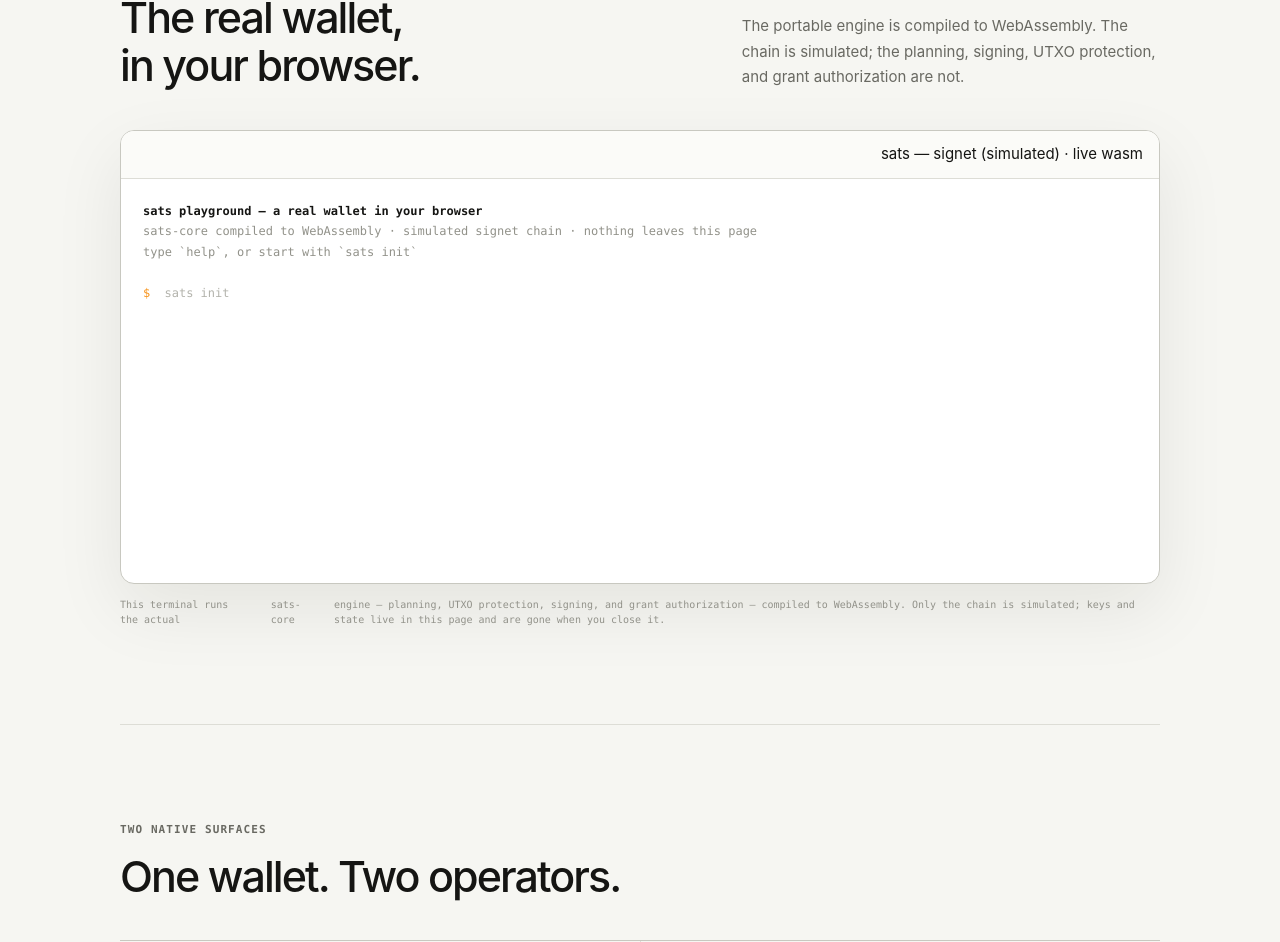
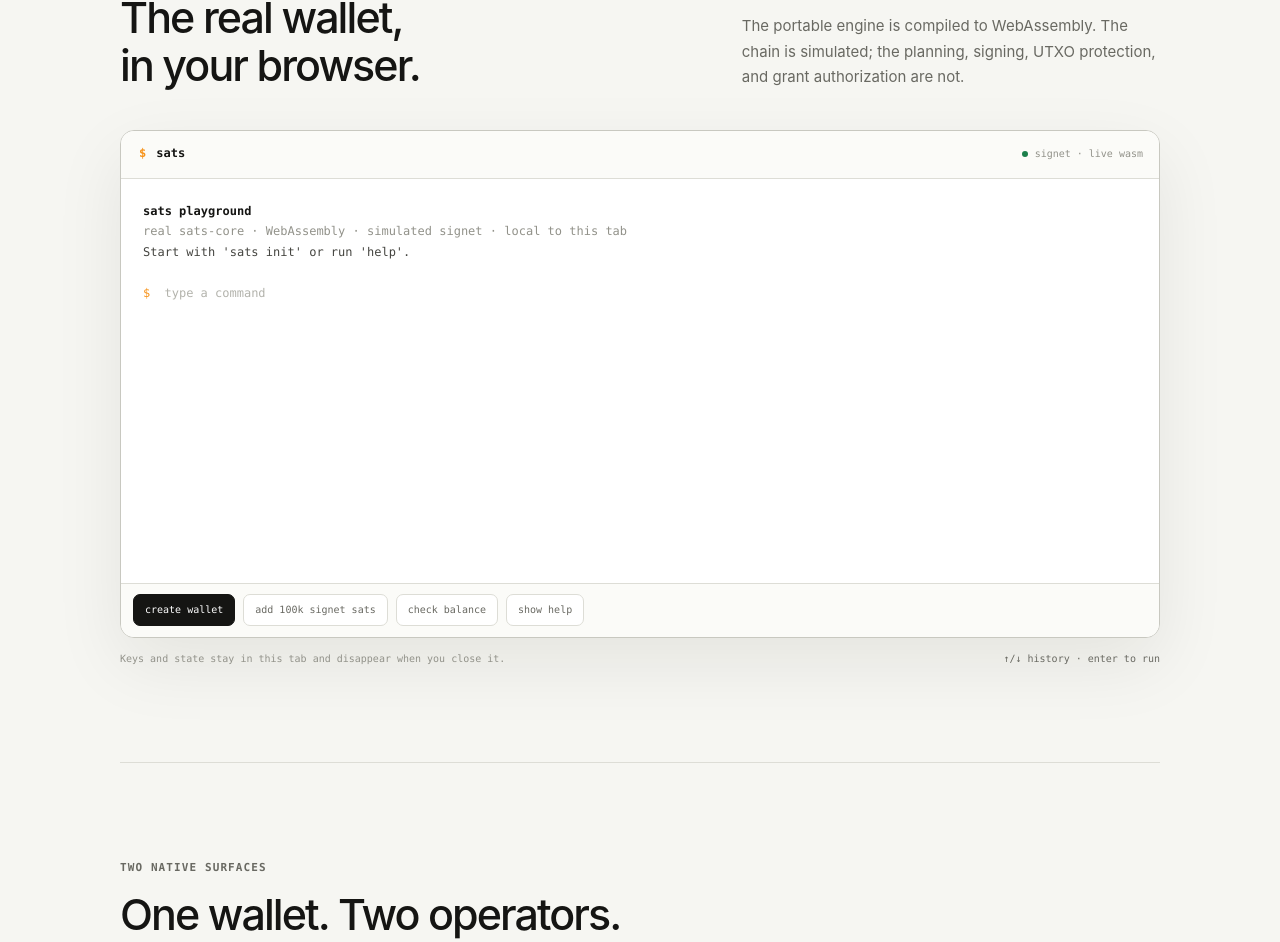
Before and after one commit to idemresearch/sats, a Next.js app in the folder website/: page / in a window 1280 px wide. Shown: the part 995-1937 px from the top of the page. Built offline with nearby package versions, Linux system fonts and the light colour scheme; no server answers.

Commit message:
Polish the interactive wallet terminal

```diff
--- a/website/components/Playground.tsx
+++ b/website/components/Playground.tsx
@@ -2,8 +2,6 @@
 
 import { useCallback, useEffect, useRef, useState } from "react";
 
-// The wasm-bindgen module is loaded at runtime from /playground/ (built by
-// scripts/build-playground.sh), so the bundler never sees it.
 type WasmWallet = {
   init(now: number): string;
   reset(): void;
@@ -24,16 +22,26 @@ type WasmWallet = {
   ): string;
   grants(now: number): string;
   revoke(agent: string): string;
-  agent_send(agent: string, recipient: string, amount: string, feeRate: number, now: number): string;
+  agent_send(
+    agent: string,
+    recipient: string,
+    amount: string,
+    feeRate: number,
+    now: number
+  ): string;
   history(): string;
 };
 
 type Line = { cls: string; text: string };
+type QuickAction = { label: string; command: string; primary?: boolean };
 
 const WELCOME: Line[] = [
-  { cls: "t-c", text: "sats playground — a real wallet in your browser" },
-  { cls: "t-dim", text: "sats-core compiled to WebAssembly · simulated signet chain · nothing leaves this page" },
-  { cls: "t-dim", text: "type `help`, or start with `sats init`" },
+  { cls: "t-c", text: "sats playground" },
+  {
+    cls: "t-dim",
+    text: "real sats-core · WebAssembly · simulated signet · local to this tab",
+  },
+  { cls: "t-o", text: "Start with 'sats init' or run 'help'." },
   { cls: "", text: "" },
 ];
 
@@ -44,34 +52,51 @@ const HELP: Line[] = [
   ["t-o", "  sats faucet [amount]         playground faucet (default 100k)"],
   ["t-o", "  sats send <addr> <amt>       prepare · confirm · sign · broadcast"],
   ["t-o", "  sats history                 finalized transactions"],
-  ["t-o", "  sats agent grant <name> --budget <sats> [--for 24h] [--max-tx n] [--max-fee n]"],
+  ["t-o", "  sats agent grant <name> --budget <sats> [--for 24h]"],
   ["t-o", "  sats agent list              current authority"],
   ["t-o", "  sats agent revoke <name>     delete a grant"],
-  ["t-o", "  sats agent send <name> <addr> <amt>    what the MCP `send` tool runs"],
+  ["t-o", "  sats agent send <name> <addr> <amt>    run a granted send"],
   ["t-o", "  clear · reset"],
-  ["t-dim", "amounts are integer sats, with shorthand: 25k = 25,000 · 1.5m = 1,500,000"],
+  ["t-dim", "amount shorthand: 25k = 25,000 · 1.5m = 1,500,000"],
 ].map(([cls, text]) => ({ cls, text }));
+
+const DEFAULT_ACTIONS: QuickAction[] = [
+  { label: "create wallet", command: "sats init", primary: true },
+  { label: "add 100k signet sats", command: "sats faucet 100k" },
+  { label: "check balance", command: "sats balance" },
+  { label: "show help", command: "help" },
+];
+
+const CONFIRM_ACTIONS: QuickAction[] = [
+  { label: "confirm send", command: "y", primary: true },
+  { label: "cancel", command: "n" },
+];
 
 function fmt(n: number): string {
   return Math.trunc(n).toLocaleString("en-US");
 }
 
 function parseDuration(s: string): number | null {
-  const m = /^(\d+(?:\.\d+)?)(s|m|h|d)$/.exec(s.trim());
-  if (!m) return null;
-  const mult = { s: 1, m: 60, h: 3600, d: 86400 }[m[2] as "s" | "m" | "h" | "d"];
-  const secs = Math.round(parseFloat(m[1]) * mult);
+  const match = /^(\d+(?:\.\d+)?)(s|m|h|d)$/.exec(s.trim());
+  if (!match) return null;
+  const mult = { s: 1, m: 60, h: 3600, d: 86400 }[
+    match[2] as "s" | "m" | "h" | "d"
+  ];
+  const secs = Math.round(parseFloat(match[1]) * mult);
   return secs > 0 ? secs : null;
 }
 
 function humanDuration(secs: number): string {
-  if (secs % 86400 === 0) return `${secs / 86400}d`;
-  if (secs % 3600 === 0) return `${secs / 3600}h`;
-  if (secs % 60 === 0) return `${secs / 60}m`;
-  return `${secs}s`;
+  if (secs % 86400 === 0) return secs / 86400 + "d";
+  if (secs % 3600 === 0) return secs / 3600 + "h";
+  if (secs % 60 === 0) return secs / 60 + "m";
+  return secs + "s";
 }
 
-function splitFlags(tokens: string[]): { args: string[]; flags: Map<string, string> } {
+function splitFlags(tokens: string[]): {
+  args: string[];
+  flags: Map<string, string>;
+} {
   const args: string[] = [];
   const flags = new Map<string, string>();
   for (let i = 0; i < tokens.length; i++) {
@@ -89,6 +114,7 @@ export default function Playground() {
   const [lines, setLines] = useState<Line[]>(WELCOME);
   const [input, setInput] = useState("");
   const [prompt, setPrompt] = useState("$ ");
+  const [isRunning, setIsRunning] = useState(false);
   const walletRef = useRef<WasmWallet | null>(null);
   const loadingRef = useRef<Promise<void> | null>(null);
   const pendingSendRef = useRef<string | null>(null);
@@ -98,7 +124,7 @@ export default function Playground() {
   const inputRef = useRef<HTMLInputElement>(null);
 
   const push = useCallback((...added: Line[]) => {
-    setLines((prev) => [...prev, ...added]);
+    setLines((previous) => [...previous, ...added]);
   }, []);
 
   useEffect(() => {
@@ -108,10 +134,10 @@ export default function Playground() {
   const ensureWallet = useCallback(async (): Promise<WasmWallet> => {
     if (walletRef.current) return walletRef.current;
     if (!loadingRef.current) {
-      // Runtime import keeps webpack/turbopack from trying to bundle the
-      // wasm-bindgen glue; the /playground files are plain static assets.
-      const importUrl = new Function("u", "return import(u)") as (u: string) => Promise<{
-        default: (m?: string) => Promise<unknown>;
+      const importUrl = new Function("u", "return import(u)") as (
+        url: string
+      ) => Promise<{
+        default: (module?: string) => Promise<unknown>;
         Playground: new () => WasmWallet;
       }>;
       loadingRef.current = (async () => {
@@ -124,13 +150,16 @@ export default function Playground() {
     return walletRef.current!;
   }, []);
 
-  // Warm the engine while the visitor is still reading the page.
   useEffect(() => {
-    const idle = (window as { requestIdleCallback?: (cb: () => void) => number })
-      .requestIdleCallback ?? ((cb: () => void) => window.setTimeout(cb, 1500));
+    const idle =
+      (
+        window as {
+          requestIdleCallback?: (callback: () => void) => number;
+        }
+      ).requestIdleCallback ??
+      ((callback: () => void) => window.setTimeout(callback, 1500));
     idle(() => {
       ensureWallet().catch(() => {
-        // Surfaced on first command instead.
         loadingRef.current = null;
       });
     });
@@ -139,15 +168,17 @@ export default function Playground() {
   const now = () => Date.now() / 1000;
 
   function kv(rows: [string, string][], cls = "t-o"): Line[] {
-    const width = Math.max(...rows.map(([k]) => k.length));
-    return rows.map(([k, v]) => ({ cls, text: `${k.padEnd(width + 2)}${v}` }));
+    const width = Math.max(...rows.map(([key]) => key.length));
+    return rows.map(([key, value]) => ({
+      cls,
+      text: key.padEnd(width + 2) + value,
+    }));
   }
 
   async function run(raw: string): Promise<void> {
     const cmd = raw.trim();
     push({ cls: "", text: "" });
 
-    // A pending `sats send` confirmation intercepts the next entry.
     if (pendingSendRef.current !== null) {
       const id = pendingSendRef.current;
       pendingSendRef.current = null;
@@ -157,7 +188,14 @@ export default function Playground() {
         const sent = JSON.parse(wallet.confirm(id, now()));
         push(
           { cls: "t-g", text: "signed · saved · broadcast ✓" },
-          { cls: "t-dim", text: `txid ${sent.txid} · confirmed in simulated block ${fmt(sent.height)}` }
+          {
+            cls: "t-dim",
+            text:
+              "txid " +
+              sent.txid +
+              " · confirmed in simulated block " +
+              fmt(sent.height),
+          }
         );
       } else {
         wallet.cancel(id);
@@ -186,7 +224,10 @@ export default function Playground() {
 
     const tokens = cmd.split(/\s+/);
     if (tokens[0] !== "sats") {
-      push({ cls: "t-r", text: `unknown command ${tokens[0]!} — try \`help\`` });
+      push({
+        cls: "t-r",
+        text: "unknown command " + tokens[0] + " — try 'help'",
+      });
       return;
     }
 
@@ -196,62 +237,104 @@ export default function Playground() {
 
     if (sub === "init") {
       if (wallet.has_wallet()) {
-        push({ cls: "t-r", text: "a wallet already exists — `reset` to start over" });
+        push({
+          cls: "t-r",
+          text: "a wallet already exists — use 'reset' to start over",
+        });
         return;
       }
       const info = JSON.parse(wallet.init(now()));
       push(
-        { cls: "t-g", text: "wallet created (signet) · BIP-86 taproot · watch-only + local signer" },
-        { cls: "t-dim", text: "seed (playground only — never shown like this in the CLI):" },
-        { cls: "t-o", text: `  ${info.mnemonic}` },
-        { cls: "t-dim", text: "get simulated coins with `sats faucet`" }
+        {
+          cls: "t-g",
+          text: "wallet created · signet · BIP-86 taproot · local signer",
+        },
+        {
+          cls: "t-dim",
+          text: "seed (playground only — the native CLI shows this once):",
+        },
+        { cls: "t-o", text: "  " + info.mnemonic },
+        { cls: "t-dim", text: "Next: add simulated coins with 'sats faucet'." }
       );
       return;
     }
 
     if (!wallet.has_wallet()) {
-      push({ cls: "t-r", text: "no wallet — run `sats init` first" });
+      push({ cls: "t-r", text: "no wallet — run 'sats init' first" });
       return;
     }
 
     switch (sub) {
       case "receive": {
-        const r = JSON.parse(wallet.receive());
-        push({ cls: "t-o", text: r.address });
+        const result = JSON.parse(wallet.receive());
+        push({ cls: "t-o", text: result.address });
         return;
       }
       case "balance": {
-        const b = JSON.parse(wallet.balance());
-        push({ cls: "t-o", text: `${fmt(b.total_sat)} sat` });
-        if (b.pending_sat > 0)
-          push({ cls: "t-dim", text: `${fmt(b.pending_sat)} sat pending` });
-        push({ cls: "t-dim", text: `simulated signet · block ${fmt(b.height)}` });
+        const balance = JSON.parse(wallet.balance());
+        push({ cls: "t-o", text: fmt(balance.total_sat) + " sat" });
+        if (balance.pending_sat > 0) {
+          push({
+            cls: "t-dim",
+            text: fmt(balance.pending_sat) + " sat pending",
+          });
+        }
+        push({
+          cls: "t-dim",
+          text: "simulated signet · block " + fmt(balance.height),
+        });
         return;
       }
       case "faucet": {
-        const f = JSON.parse(wallet.faucet(args[1] ?? "100k", now()));
+        const faucet = JSON.parse(
+          wallet.faucet(args[1] ?? "100k", now())
+        );
         push(
-          { cls: "t-g", text: `+${fmt(f.amount_sat)} sat confirmed in simulated block ${fmt(f.height)}` },
-          { cls: "t-dim", text: `txid ${f.txid.slice(0, 16)}… (faucet is playground-only; on real signet use a public faucet)` }
+          {
+            cls: "t-g",
+            text:
+              "+" +
+              fmt(faucet.amount_sat) +
+              " sat · confirmed in simulated block " +
+              fmt(faucet.height),
+          },
+          {
+            cls: "t-dim",
+            text:
+              "txid " +
+              faucet.txid.slice(0, 16) +
+              "… · playground faucet only",
+          }
         );
         return;
       }
       case "send": {
         if (args.length < 3) {
-          push({ cls: "t-r", text: "usage: sats send <address> <amount> [--fee-rate n]" });
+          push({
+            cls: "t-r",
+            text: "usage: sats send <address> <amount> [--fee-rate n]",
+          });
           return;
         }
         const feeRate = parseInt(flags.get("fee-rate") ?? "2", 10);
-        const plan = JSON.parse(wallet.prepare(args[1], args[2], feeRate, now()));
+        const plan = JSON.parse(
+          wallet.prepare(args[1], args[2], feeRate, now())
+        );
         push(
           ...kv([
-            ["Amount", `${fmt(plan.amount_sat)} sat`],
-            ["Fee", `${fmt(plan.fee_sat)} sat (${feeRate} sat/vB)`],
-            ["Total", `${fmt(plan.total_sat)} sat`],
+            ["Amount", fmt(plan.amount_sat) + " sat"],
+            ["Fee", fmt(plan.fee_sat) + " sat (" + feeRate + " sat/vB)"],
+            ["Total", fmt(plan.total_sat) + " sat"],
           ])
         );
-        if (plan.excluded_utxos > 0)
-          push({ cls: "t-dim", text: `${plan.excluded_utxos} inscription-suspect utxo(s) excluded from selection` });
+        if (plan.excluded_utxos > 0) {
+          push({
+            cls: "t-dim",
+            text:
+              plan.excluded_utxos +
+              " inscription-suspect utxo(s) excluded from selection",
+          });
+        }
         pendingSendRef.current = plan.id;
         setPrompt("confirm send? [y/N] ");
         return;
@@ -267,11 +350,19 @@ export default function Playground() {
           push({ cls: "t-dim", text: "no transactions yet" });
           return;
         }
-        for (const r of rows)
+        for (const row of rows) {
           push({
             cls: "t-o",
-            text: `${r.txid.slice(0, 12)}…  ${fmt(r.amount_sat).padStart(10)} sat  fee ${fmt(r.fee_sat)}  ${r.status}`,
+            text:
+              row.txid.slice(0, 12) +
+              "…  " +
+              fmt(row.amount_sat).padStart(10) +
+              " sat  fee " +
+              fmt(row.fee_sat) +
+              "  " +
+              row.status,
           });
+        }
         return;
       }
       case "agent": {
@@ -279,7 +370,10 @@ export default function Playground() {
         return;
       }
       default:
-        push({ cls: "t-r", text: `unknown command \`sats ${sub ?? ""}\` — try \`help\`` });
+        push({
+          cls: "t-r",
+          text: "unknown command 'sats " + (sub ?? "") + "' — try 'help'",
+        });
     }
   }
 
@@ -293,27 +387,58 @@ export default function Playground() {
       const name = args[1];
       const budget = flags.get("budget");
       if (!name || !budget) {
-        push({ cls: "t-r", text: "usage: sats agent grant <name> --budget <sats> [--for 24h] [--max-tx n] [--max-fee n]" });
+        push({
+          cls: "t-r",
+          text:
+            "usage: sats agent grant <name> --budget <sats> " +
+            "[--for 24h] [--max-tx n] [--max-fee n]",
+        });
         return;
       }
       const lifetime = parseDuration(flags.get("for") ?? "24h");
       if (lifetime === null) {
-        push({ cls: "t-r", text: `invalid --for ${flags.get("for")} (try 24h, 7d)` });
+        push({
+          cls: "t-r",
+          text: "invalid --for " + flags.get("for") + " (try 24h or 7d)",
+        });
         return;
       }
-      const g = JSON.parse(
-        wallet.grant(name, budget, flags.get("max-tx"), flags.get("max-fee"), lifetime, now())
+      const grant = JSON.parse(
+        wallet.grant(
+          name,
+          budget,
+          flags.get("max-tx"),
+          flags.get("max-fee"),
+          lifetime,
+          now()
+        )
       );
       const rows: [string, string][] = [
-        ["Grant", g.agent],
-        ["Budget", `${fmt(g.budget_sat)} sat`],
+        ["Grant", grant.agent],
+        ["Budget", fmt(grant.budget_sat) + " sat"],
       ];
-      if (g.max_tx_sat != null) rows.push(["Max tx", `${fmt(g.max_tx_sat)} sat`]);
-      if (g.max_fee_sat != null) rows.push(["Max fee", `${fmt(g.max_fee_sat)} sat`]);
+      if (grant.max_tx_sat != null) {
+        rows.push(["Max tx", fmt(grant.max_tx_sat) + " sat"]);
+      }
+      if (grant.max_fee_sat != null) {
+        rows.push(["Max fee", fmt(grant.max_fee_sat) + " sat"]);
+      }
       rows.push(["For", humanDuration(lifetime)]);
       push(...kv(rows));
-      push({ cls: "t-g", text: `granted  ${g.agent}${g.replaced ? " (previous grant replaced)" : ""}` });
-      push({ cls: "t-dim", text: `try it:  sats agent send ${g.agent} <address> <amount>` });
+      push({
+        cls: "t-g",
+        text:
+          "granted " +
+          grant.agent +
+          (grant.replaced ? " · previous grant replaced" : ""),
+      });
+      push({
+        cls: "t-dim",
+        text:
+          "Try it: sats agent send " +
+          grant.agent +
+          " <address> <amount>",
+      });
       return;
     }
     if (sub === "list") {
@@ -328,11 +453,21 @@ export default function Playground() {
         push({ cls: "t-dim", text: "no grants" });
         return;
       }
-      for (const g of rows)
+      for (const grant of rows) {
         push({
-          cls: g.expired ? "t-dim" : "t-o",
-          text: `${g.agent.padEnd(12)} ${fmt(g.remaining_sat)}/${fmt(g.budget_sat)} sat remaining · ${g.tx_count} tx${g.expired ? " · expired" : ""}`,
+          cls: grant.expired ? "t-dim" : "t-o",
+          text:
+            grant.agent.padEnd(12) +
+            " " +
+            fmt(grant.remaining_sat) +
+            "/" +
+            fmt(grant.budget_sat) +
+            " sat remaining · " +
+            grant.tx_count +
+            " tx" +
+            (grant.expired ? " · expired" : ""),
         });
+      }
       return;
     }
     if (sub === "revoke") {
@@ -341,99 +476,173 @@ export default function Playground() {
         return;
       }
       wallet.revoke(args[1]);
-      push({ cls: "t-g", text: `revoked  ${args[1]} — takes effect on the agent's next send` });
+      push({
+        cls: "t-g",
+        text:
+          "revoked " +
+          args[1] +
+          " · effective on the agent's next send",
+      });
       return;
     }
     if (sub === "send") {
       if (args.length < 4) {
-        push({ cls: "t-r", text: "usage: sats agent send <name> <address> <amount>" });
+        push({
+          cls: "t-r",
+          text: "usage: sats agent send <name> <address> <amount>",
+        });
         return;
       }
       const feeRate = parseInt(flags.get("fee-rate") ?? "2", 10);
-      const result = JSON.parse(wallet.agent_send(args[1], args[2], args[3], feeRate, now()));
+      const result = JSON.parse(
+        wallet.agent_send(args[1], args[2], args[3], feeRate, now())
+      );
       if (result.status === "sent") {
         push(
-          { cls: "t-g", text: `sent ${fmt(result.amount_sat)} sat · fee ${fmt(result.fee_sat)} sat · authorized by grant "${args[1]}"` },
-          { cls: "t-dim", text: `budget remaining ${fmt(result.grant_remaining_sat)} sat · txid ${result.txid.slice(0, 16)}…` }
+          {
+            cls: "t-g",
+            text:
+              "sent " +
+              fmt(result.amount_sat) +
+              " sat · fee " +
+              fmt(result.fee_sat) +
+              " sat · grant '" +
+              args[1] +
+              "'",
+          },
+          {
+            cls: "t-dim",
+            text:
+              "budget remaining " +
+              fmt(result.grant_remaining_sat) +
+              " sat · txid " +
+              result.txid.slice(0, 16) +
+              "…",
+          }
         );
       } else {
         push(
-          { cls: "t-r", text: "denied — no signature was produced" },
+          { cls: "t-r", text: "denied · no signature was produced" },
           ...JSON.stringify(result, null, 2)
             .split("\n")
-            .map((text) => ({ cls: "t-o", text: `  ${text}` }))
+            .map((text) => ({ cls: "t-o", text: "  " + text }))
         );
       }
       return;
     }
-    push({ cls: "t-r", text: "usage: sats agent grant|list|revoke|send" });
+    push({
+      cls: "t-r",
+      text: "usage: sats agent grant|list|revoke|send",
+    });
   }
 
-  async function onSubmit() {
-    const raw = input;
+  async function execute(raw: string): Promise<void> {
+    if (isRunning || raw.trim() === "") return;
     setInput("");
-    push({ cls: "", text: `${prompt}${raw}`.trimEnd() });
+    push({ cls: "", text: (prompt + raw).trimEnd() });
+    setIsRunning(true);
     try {
       await run(raw);
-    } catch (e) {
+    } catch (error) {
       pendingSendRef.current = null;
       setPrompt("$ ");
-      push({ cls: "t-r", text: e instanceof Error ? e.message : String(e) });
+      push({
+        cls: "t-r",
+        text: error instanceof Error ? error.message : String(error),
+      });
+    } finally {
+      setIsRunning(false);
+      window.setTimeout(() => inputRef.current?.focus(), 0);
     }
   }
 
-  function onKeyDown(e: React.KeyboardEvent<HTMLInputElement>) {
-    if (e.key === "Enter") {
-      e.preventDefault();
-      void onSubmit();
-    } else if (e.key === "ArrowUp") {
-      e.preventDefault();
-      if (histPosRef.current > 0) setInput(histRef.current[--histPosRef.current] ?? "");
-    } else if (e.key === "ArrowDown") {
-      e.preventDefault();
-      if (histPosRef.current < histRef.current.length)
+  function onSubmit(event: React.FormEvent<HTMLFormElement>) {
+    event.preventDefault();
+    void execute(input);
+  }
+
+  function onKeyDown(event: React.KeyboardEvent<HTMLInputElement>) {
+    if (event.key === "ArrowUp") {
+      event.preventDefault();
+      if (histPosRef.current > 0) {
+        setInput(histRef.current[--histPosRef.current] ?? "");
+      }
+    } else if (event.key === "ArrowDown") {
+      event.preventDefault();
+      if (histPosRef.current < histRef.current.length) {
         setInput(histRef.current[++histPosRef.current] ?? "");
-      else setInput("");
+      } else {
+        setInput("");
+      }
     }
   }
 
+  const actions =
+    pendingSendRef.current !== null ? CONFIRM_ACTIONS : DEFAULT_ACTIONS;
+
   return (
     <div>
-      <div className="term term-live" onClick={() => inputRef.current?.focus()}>
+      <div className="term">
         <div className="term-bar">
-          <i></i>
-          <i></i>
-          <i></i>
-          <span>sats — signet (simulated) · live wasm</span>
+          <div className="term-title">
+            <span className="term-title-mark" aria-hidden="true">$</span>
+            <span>sats</span>
+          </div>
+          <span className="term-status">signet · live wasm</span>
         </div>
-        <div className="term-body term-scroll" ref={bodyRef}>
-          {lines.map((line, i) => (
-            <div key={i} className={`line ${line.cls}`}>
+
+        <div
+          className="term-body"
+          ref={bodyRef}
+          onClick={() => inputRef.current?.focus()}
+          aria-live="polite"
+        >
+          {lines.map((line, index) => (
+            <div key={index} className={"line " + line.cls}>
               {line.text || " "}
             </div>
           ))}
-          <div className="line term-input-line">
+          <form className="line term-input-line" onSubmit={onSubmit}>
             <span className="t-p">{prompt}</span>
             <input
               ref={inputRef}
               className="term-input"
               value={input}
-              onChange={(e) => setInput(e.target.value)}
+              onChange={(event) => setInput(event.target.value)}
               onKeyDown={onKeyDown}
+              disabled={isRunning}
               spellCheck={false}
               autoComplete="off"
               autoCapitalize="off"
               aria-label="sats playground command input"
-              placeholder={lines === WELCOME ? "sats init" : ""}
+              placeholder={isRunning ? "running…" : "type a command"}
             />
-          </div>
+          </form>
+        </div>
+
+        <div className="term-actions" aria-label="Suggested commands">
+          {actions.map((action) => (
+            <button
+              key={action.command}
+              type="button"
+              className={
+                "term-action" +
+                (action.primary ? " term-action-primary" : "")
+              }
+              disabled={isRunning}
+              onClick={() => void execute(action.command)}
+            >
+              {action.label}
+            </button>
+          ))}
         </div>
       </div>
+
       <p className="term-caption">
-        This terminal runs the actual <code>sats-core</code> engine — planning,
-        UTXO protection, signing, and grant authorization — compiled to
-        WebAssembly. Only the chain is simulated; keys and state live in this
-        page and are gone when you close it.
+        <span>
+          Keys and state stay in this tab and disappear when you close it.
+        </span>
+        <span>↑/↓ history · enter to run</span>
       </p>
     </div>
   );
```
